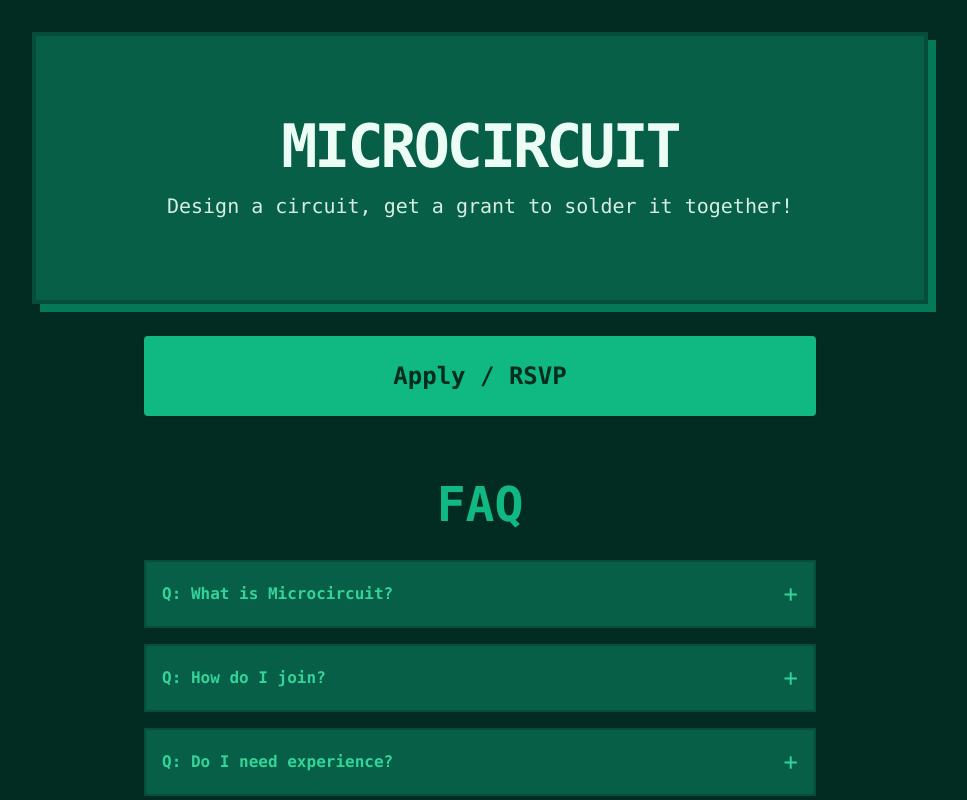
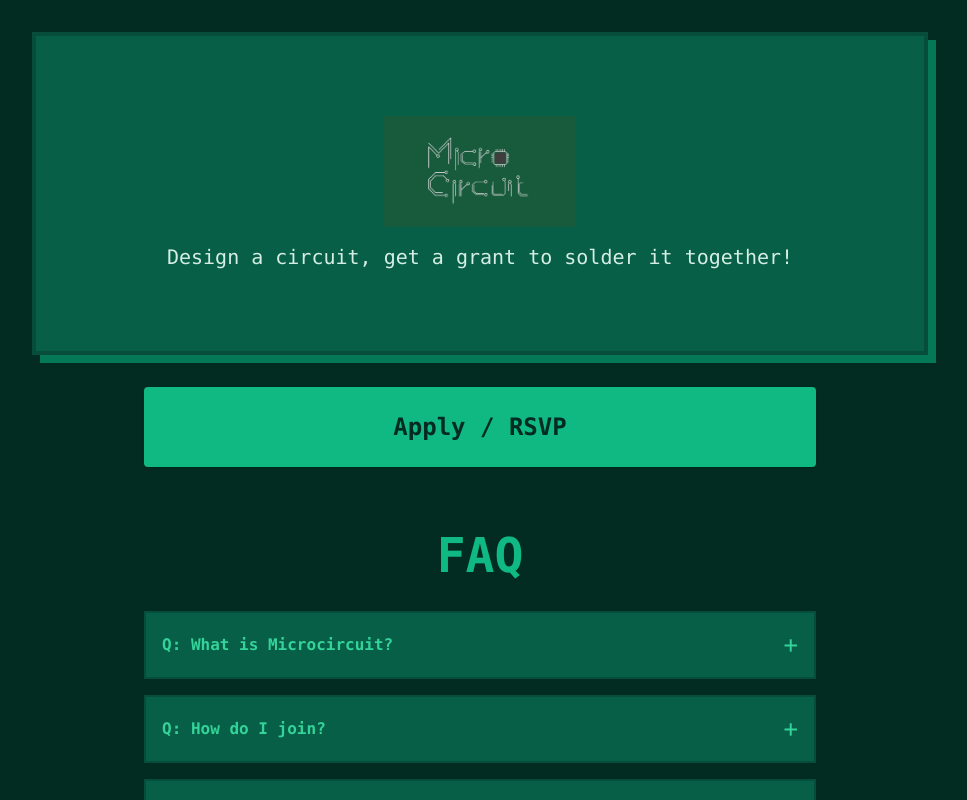
Before and after one commit to mkinteh2012-glitch/microcircuit-website, a SvelteKit app: page / in a window 1280 px wide. Shown: the top 800 px of the page, without its empty margins (160-1127 px from the left). Built offline with nearby package versions, Linux system fonts and the light colour scheme.

Commit message:
added microcircuit logo

```diff
--- a/src/routes/+page.svelte
+++ b/src/routes/+page.svelte
@@ -26,7 +26,9 @@
 
 <main class="min-h-screen bg-[#022c22] text-[#ecfdf5] font-mono p-8">
   <header class="max-w-4xl mx-auto text-center py-20 border-4 border-[#064e3b] bg-[#065f46] shadow-[8px_8px_0px_0px_#047857]">
-    <h1 class="text-6xl font-black uppercase tracking-tighter mb-4">Microcircuit</h1>
+    <h1 class="mb-4">
+      <img src="/micrologo.png" alt="Microcircuit" class="mx-auto w-48 h-auto" />
+    </h1>
     <p class="text-xl opacity-90">Design a circuit, get a grant to solder it together!</p>
   </header>
   <div class="max-w-4xl mx-auto mt-8 text-center">
```
Also changed, not shown: static/micrologo.png (added).
